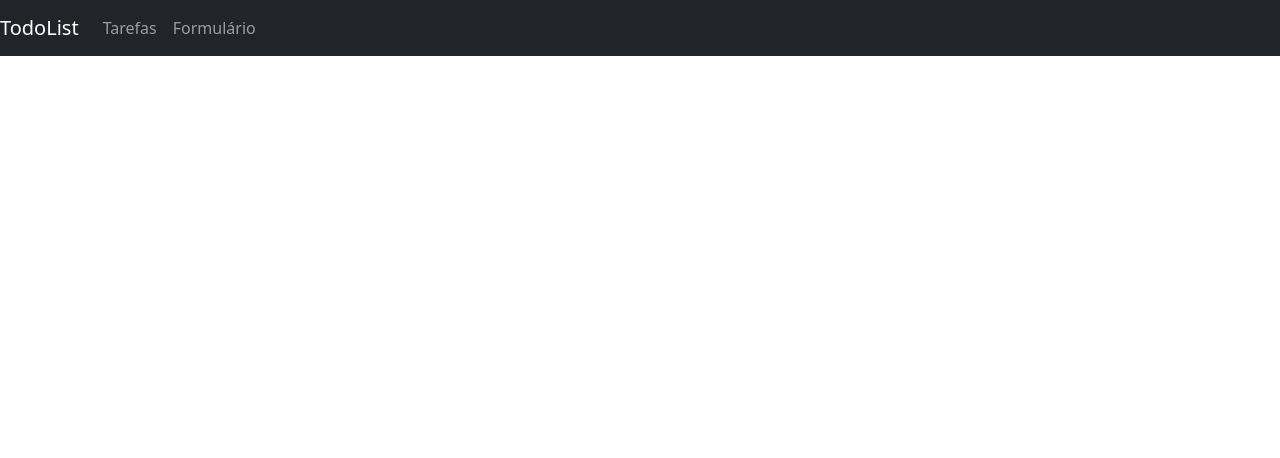
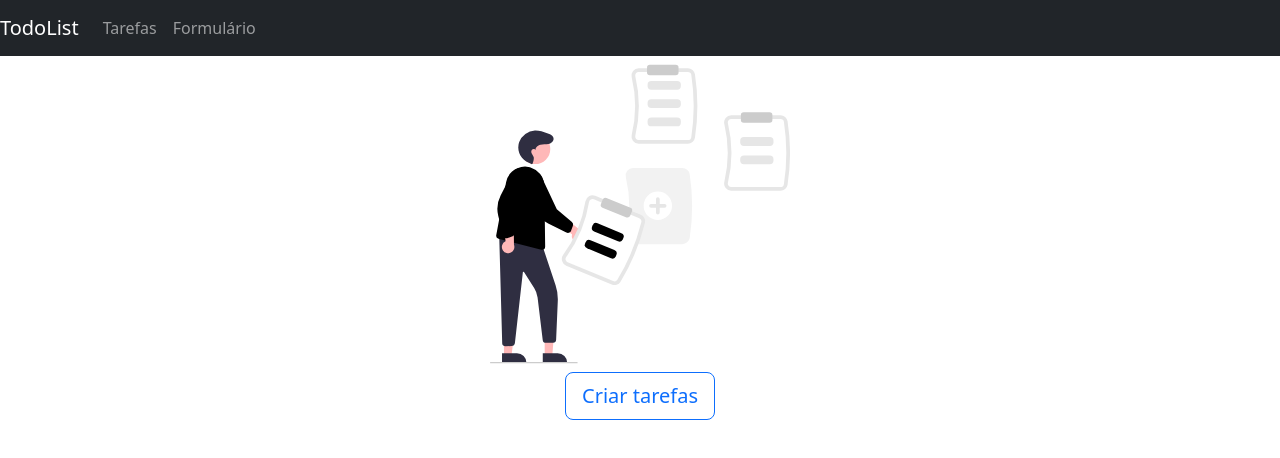
Before and after one commit to JrzenonDev/todo-list-with-axios-api-fake, a Vue app: page / in a window 1280 px wide. Shown: the top 458 px of the page. Built offline with nearby package versions, Linux system fonts and the light colour scheme.

Commit message:
verification empty list todo

```diff
--- a/src/views/List.vue
+++ b/src/views/List.vue
@@ -1,5 +1,6 @@
 <template>
   <div class="container mt-2">
+    <template v-if="!isTaskEmpty">
       <div v-for="(task, index) in tasks" :key="index">
         <b-card :title="task.subject" class="mb-2">
           <b-card-text>{{ task.description }}</b-card-text>
@@ -18,6 +19,20 @@
           </b-button>
         </b-card>
       </div>
+    </template>
+    <template v-else>
+      <div class="empty-data mt-2">
+        <img src="../assets/images/empty-data.svg" class="empty-data-image">
+        <b-button
+          variant="outline-primary mt-2"
+          size="lg"
+          to="/form"
+        >
+          Criar tarefas
+        </b-button>
+      </div>
+    </template>
+
     <b-modal
       ref="modalRemove"
       hide-footer
@@ -78,6 +93,24 @@ export default {
       this.hideModal()
       this.showToast('success', 'Sucesso', 'Tarefa removida com sucesso!')
     }
+  },
+  computed: {
+    isTaskEmpty () {
+      return this.tasks.length === 0
+    }
   }
 }
 </script>
+
+<style scoped>
+  .empty-data {
+    display: flex;
+    align-items: center;
+    justify-content: center;
+    flex-direction: column;
+  }
+  .empty-data-image {
+    width: 300px;
+    height: 300px;
+  }
+</style>
```
Also changed, not shown: src/assets/images/empty-data.svg (added). Lines whose indentation alone changed are shown as unchanged.
